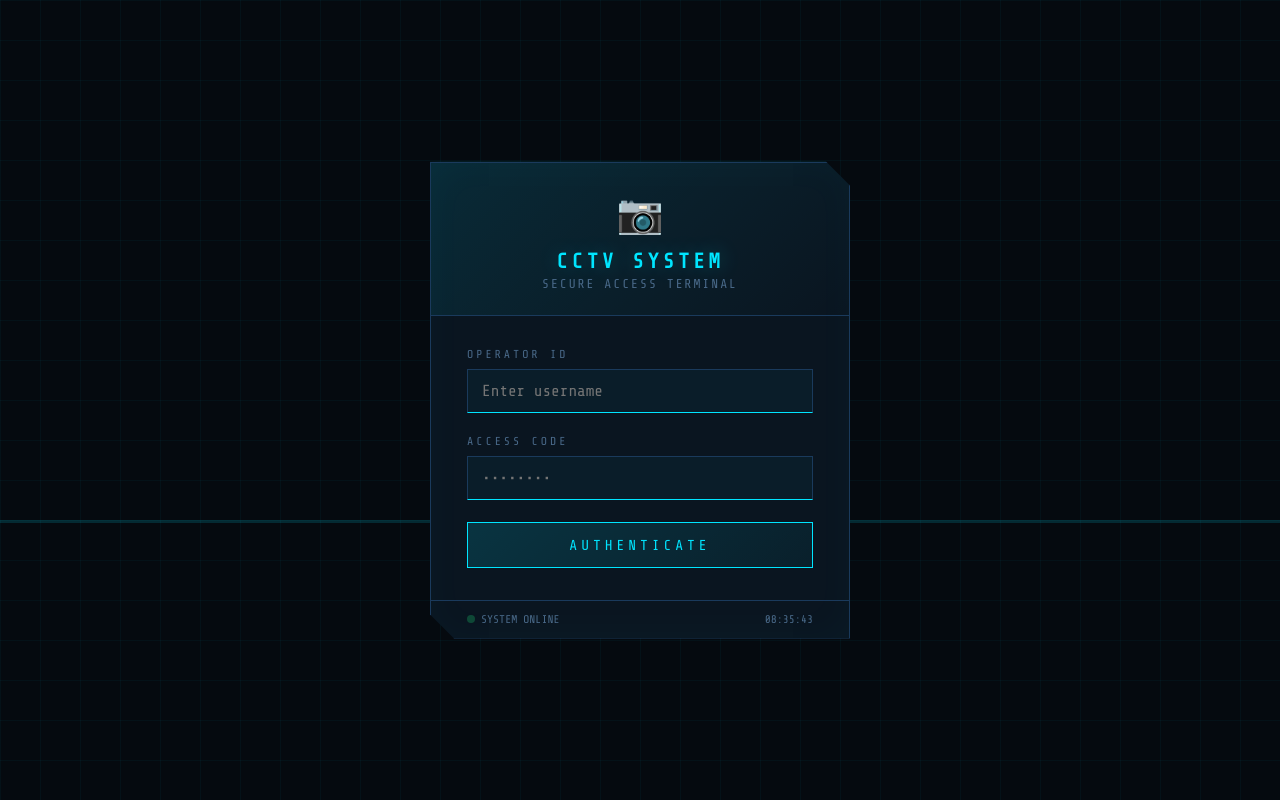
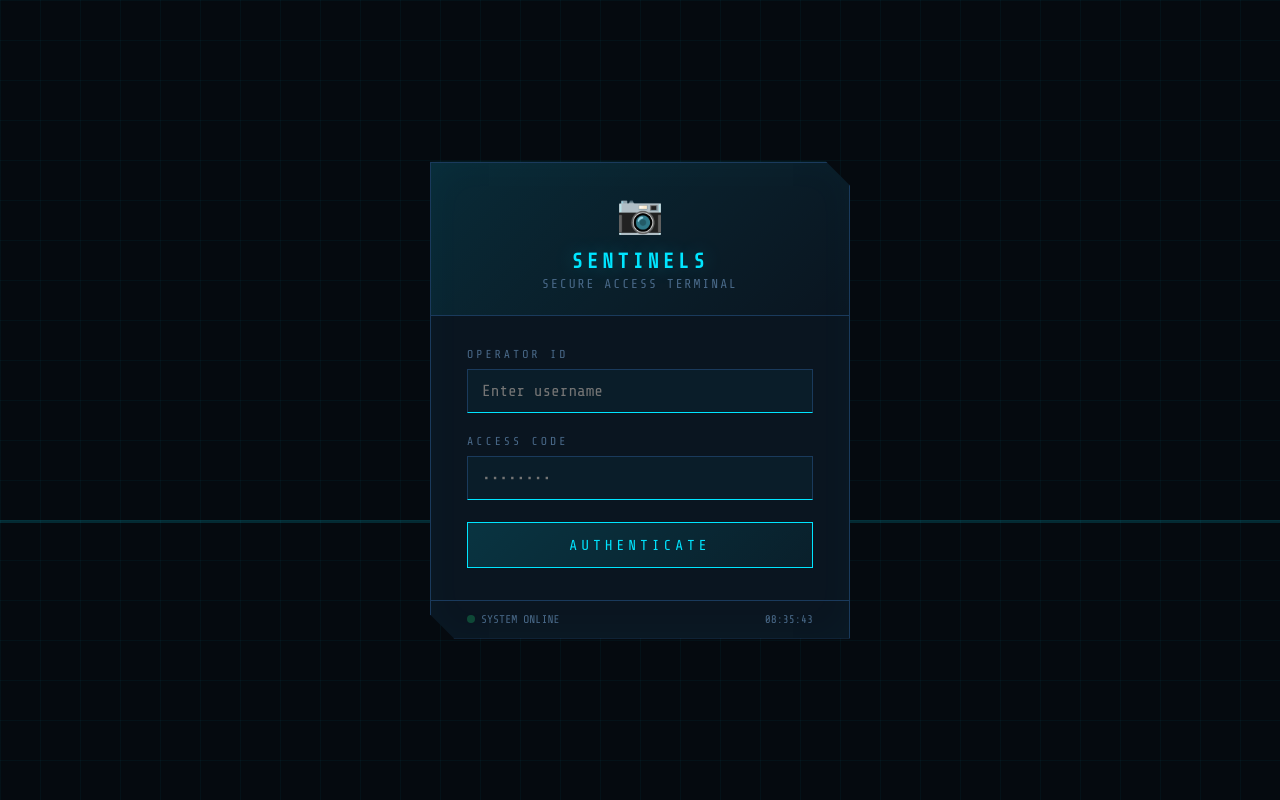
Before and after one commit to christianibay183-debug/Sentinels, a Flask app: page /login in a window 1280 px wide. Run offline with Flask 3, Linux system fonts and the light colour scheme.

Commit message:
Update login.html

```diff
--- a/templates/login.html
+++ b/templates/login.html
@@ -3,7 +3,7 @@
 <head>
 <meta charset="UTF-8"/>
 <meta name="viewport" content="width=device-width, initial-scale=1.0"/>
-<title>CCTV — Secure Login</title>
+<title>SENTINELS — Secure Login</title>
 <link rel="preconnect" href="https://fonts.googleapis.com">
 <link href="https://fonts.googleapis.com/css2?family=Share+Tech+Mono&family=Rajdhani:wght@400;600;700&display=swap" rel="stylesheet">
 <style>
@@ -146,7 +146,7 @@
 <div class="login-box">
   <div class="login-header">
     <span class="cam-icon">📷</span>
-    <h1>CCTV SYSTEM</h1>
+    <h1>SENTINELS</h1>
     <div class="sub">SECURE ACCESS TERMINAL</div>
   </div>
   <div class="login-body">
```
